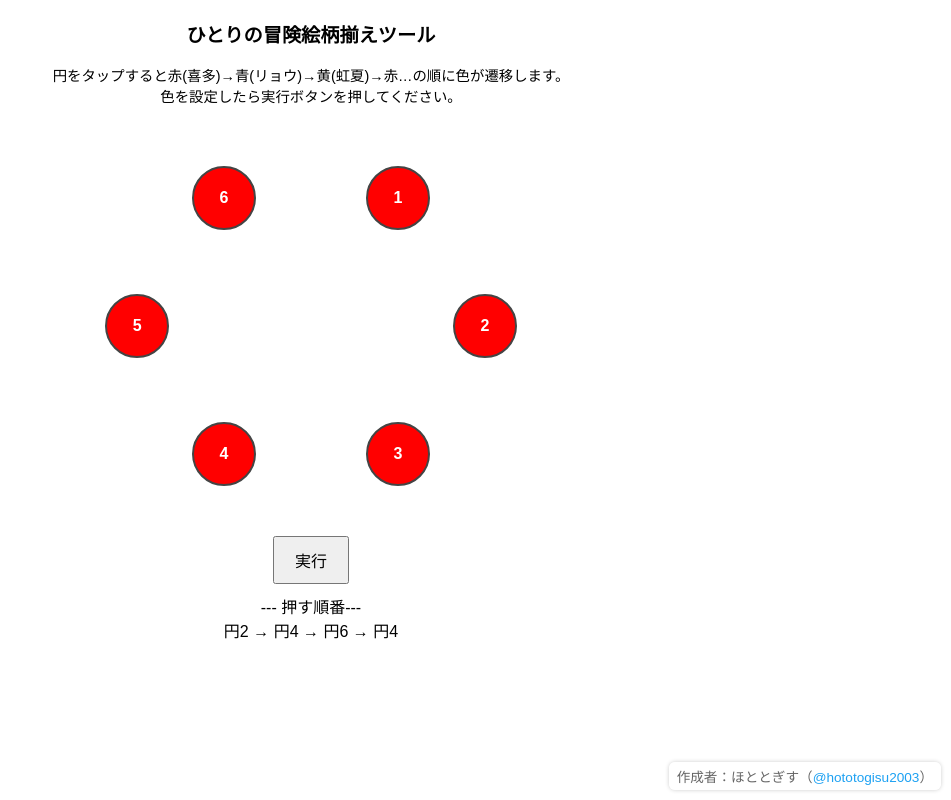
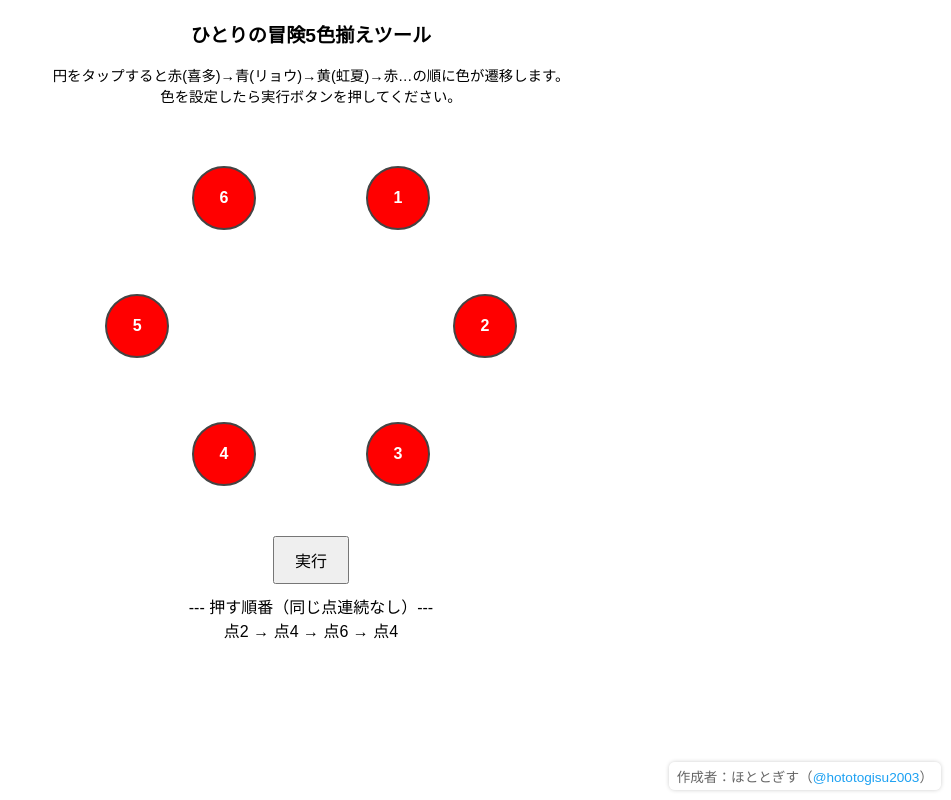
Before and after one commit to hototogisu2003/BocchiGame.io, a plain HTML site: page index.html in a window 1280 px wide. Both pictures are taken after a click on the button "実行". Shown: the whole page, without its empty margins (329-1280 px from the left). Drawn offline with Linux system fonts and the light colour scheme.

Commit message:
Update index.html

```diff
--- a/index.html
+++ b/index.html
@@ -3,7 +3,7 @@
 <head>
   <meta charset="UTF-8">
   <meta name="viewport" content="width=device-width, initial-scale=1.0">
-  <title>ひとりの冒険絵柄揃えツール</title>
+  <title>ひとりの冒険5色揃えツール</title>
   <style>
     body {
       text-align: center;
@@ -86,7 +86,7 @@
 </head>
 <body>
 
-<h2>ひとりの冒険絵柄揃えツール</h2>
+<h2>ひとりの冒険5色揃えツール</h2>
 <div id="description">
   円をタップすると赤(喜多)→青(リョウ)→黄(虹夏)→赤…の順に色が遷移します。<br>色を設定したら実行ボタンを押してください。
 </div>
@@ -144,6 +144,10 @@
   }
 
   function solvePresses(colors) {
+      // 追加: すでに5つ同色の場合
+  const count = [0, 0, 0];
+  for (let c of colors) count[c]++;
+  if (count.includes(5)) return "already-solved";
     const product = (arr, r = [], res = []) => {
       if (r.length === arr.length) return res.push([...r]);
       for (let i = 0; i < 3; i++) {
@@ -204,15 +208,22 @@
 function runSolver() {
   const result = solvePresses(circleStates);
   const output = document.getElementById('output');
+
+  if (result === "already-solved") {
+    output.textContent = "すでに5つ同じ色が揃っています！";
+    return;
+  }
+
   if (!result) {
     output.textContent = "有効な押し順が見つかりませんでした。";
     return;
   }
 
-    let msg = "--- 押す順番---\n";
-    msg += result.seq.map(i => `円${i + 1}`).join(" → ");
+  let msg = "--- 押す順番（同じ点連続なし）---\n";
+  msg += result.seq.map(i => `点${i + 1}`).join(" → ");
   output.textContent = msg;
 }
+
 </script>
 
 </body>
```
Lines whose indentation alone changed are shown as unchanged.
